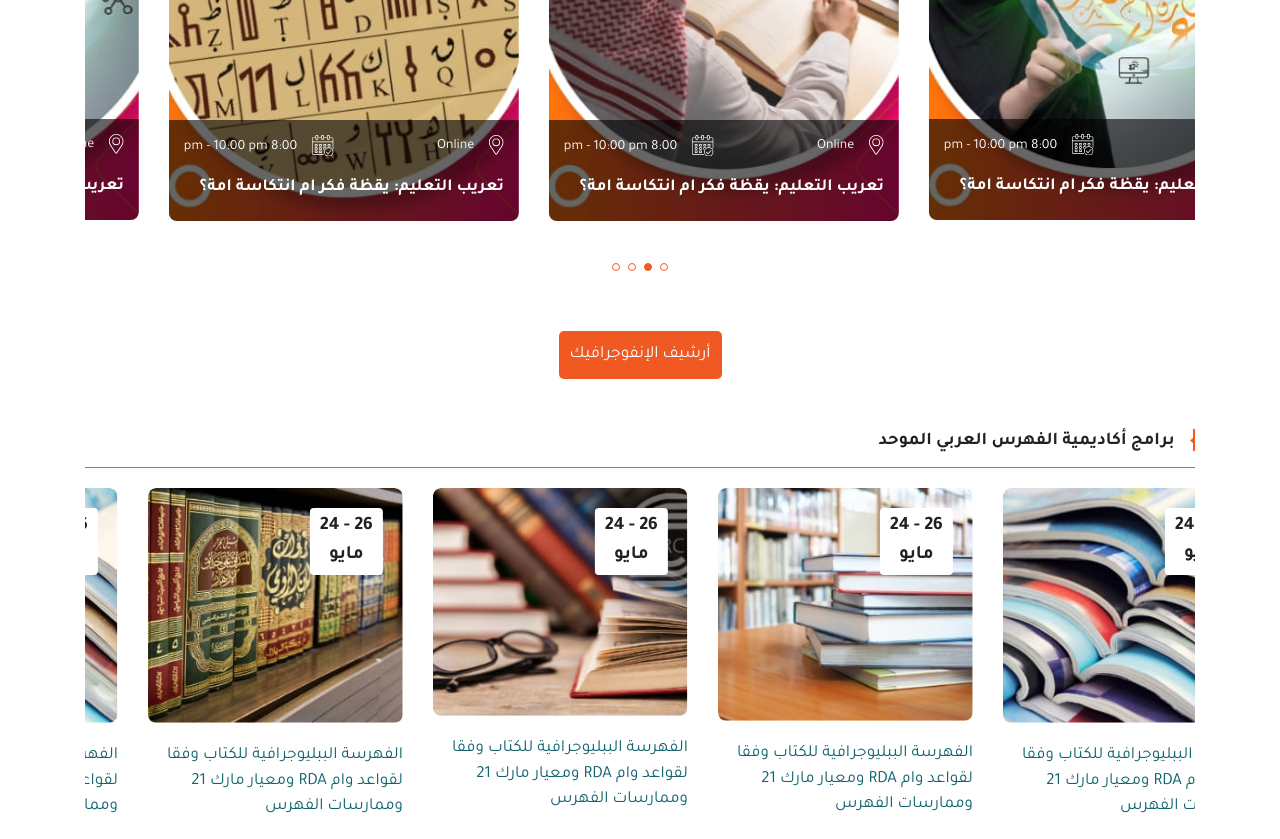
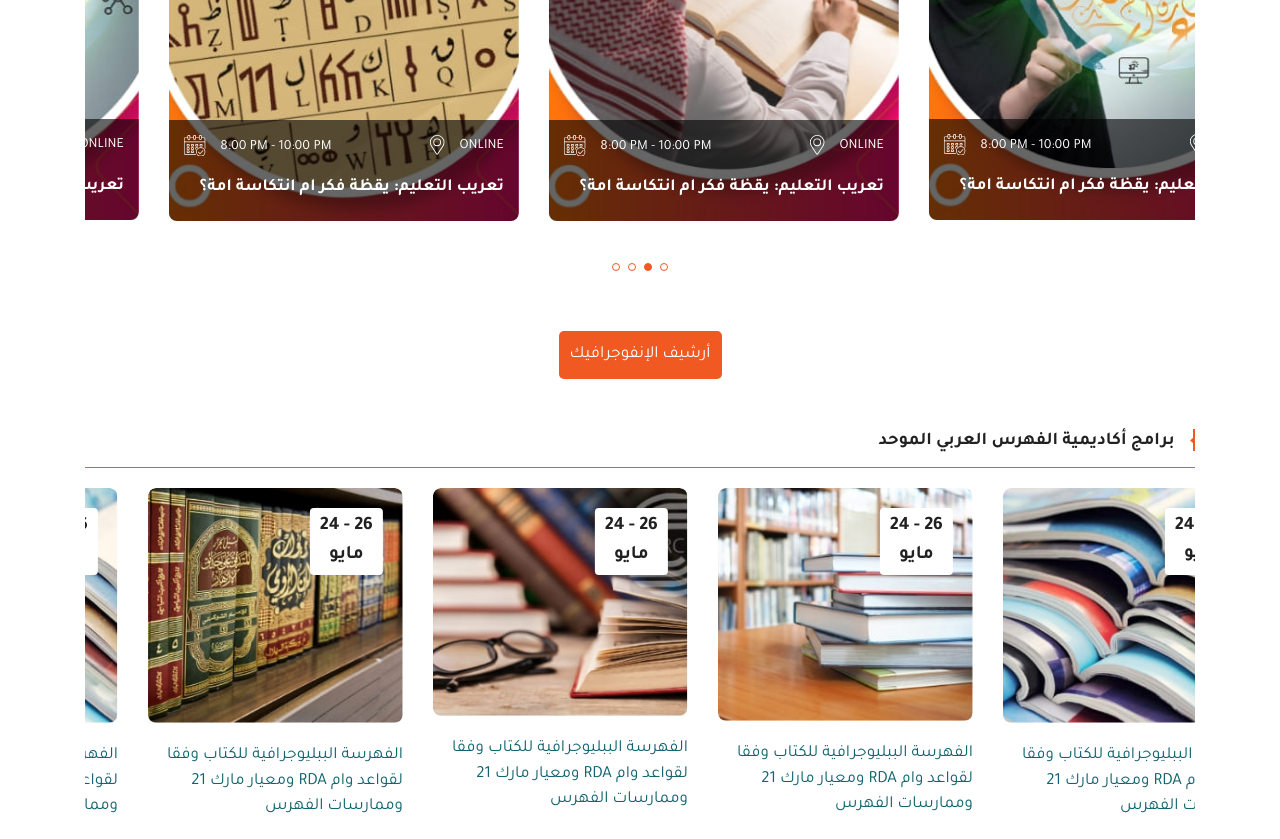
Before and after one commit to khaled311/tasjelah, a plain HTML site: page index.html in a window 1280 px wide. Shown: the part 3260-4099 px from the top of the page. Drawn offline with nearby package versions, Linux system fonts and the light colour scheme.

Commit message:
home css edits

```diff
--- a/css/home.css
+++ b/css/home.css
@@ -1523,7 +1523,7 @@ header .content .bottom .navbar > ul > li.menu-item-has-children {
 }
 
 .tasjeelah_info .swiper-slide .date {
-  width: 60px;
+  min-width: 60px;
   height: auto;
   background-color: #fff;
   border-radius: 4px;
@@ -1587,10 +1587,12 @@ header .content .bottom .navbar > ul > li.menu-item-has-children {
 .tasjeelah_info .swiper-slide .over .top span {
   color: #fff;
   font-size: 14px;
+  direction: ltr;
+  text-transform: uppercase;
 }
 
 .tasjeelah_info .swiper-slide .over .top span svg {
-  margin-left: 15px;
+  margin-right: 15px;
 }
 
 .tasjeelah_info .swiper-slide .over h2 {
```
Also changed, not shown: 1 other file.
